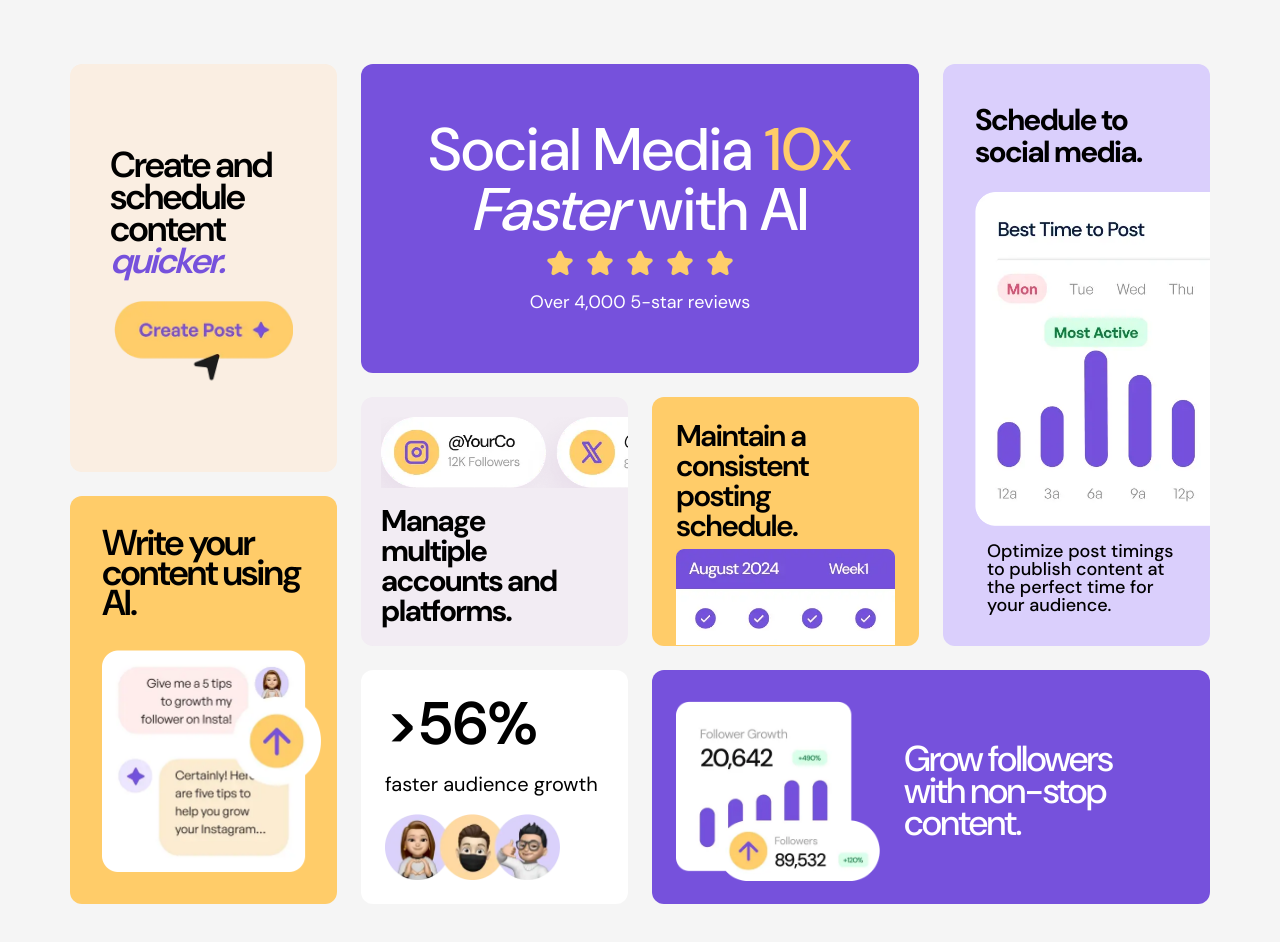
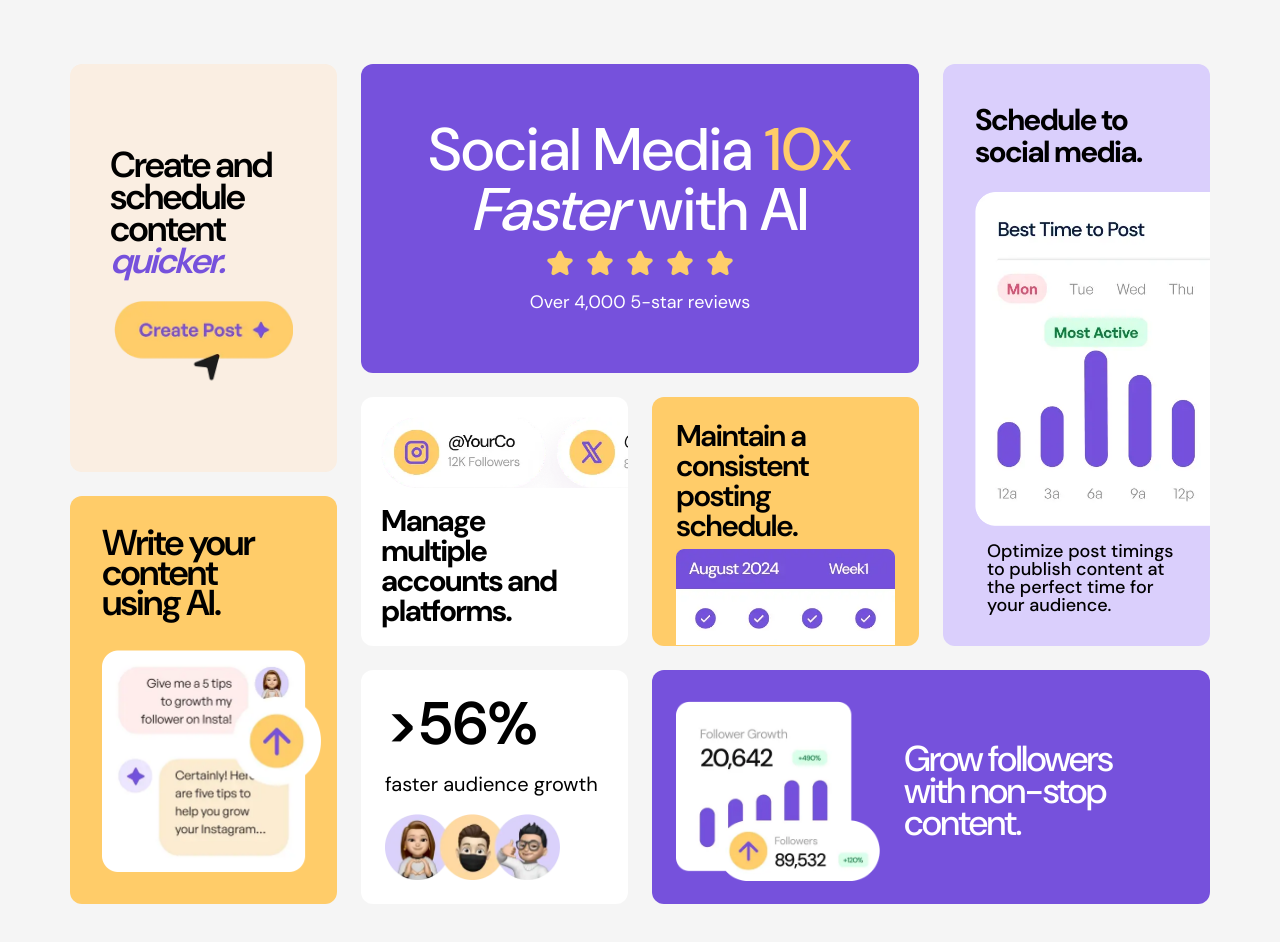
Before and after one commit to nazmul7575/bento-grid-main, a website built with Vite: page index.html in a window 1280 px wide. Built offline with nearby package versions, Linux system fonts and the light colour scheme.

Commit message:
fixed bg-color and some padding

```diff
--- a/index.html
+++ b/index.html
@@ -21,9 +21,9 @@
     </section>
 
     <section
-      class="bg-[#f2ecf3] p-5 lg:pr-0 lg:overflow-x-hidden rounded-xl bg-purple-0 lg:flex lg:flex-col lg:justify-between">
+      class="bg-[#ffffff] p-5 lg:pr-0 lg:overflow-x-hidden rounded-xl bg-purple-0 lg:flex lg:flex-col lg:justify-between">
       <img src="./src/images/illustration-multiple-platforms.webp" alt="multiple platforms"
-        class="object-cover object-left lg:w-[250px] lg:h-[71.5px]">
+        class="object-cover object-left lg:w-[250px] lg:h-[71.5px] rounded-full lg:rounded-l-full lg:rounded-r-none">
       <h2 class="text-2xl md:text-4xl lg:text-3xl lg:leading-none lg:pr-10 text-black mt-2 font-bold tracking-tighter">
         Manage multiple
         accounts
@@ -81,7 +81,7 @@
       </section>
 
       <section class="bg-[#ffcc69] rounded-xl lg:flex lg:flex-col justify-between">
-        <h2 class="text-3xl lg:text-4xl p-8 md:pr-24 lg:pr-8 font-semibold leading-[30px] tracking-tighter">Write your
+        <h2 class="text-3xl lg:text-4xl p-8 md:pr-24 lg:pr-10 font-semibold leading-[30px] tracking-tighter">Write your
           content using AI.</h2>
         <img src="./src/images/illustration-ai-content.webp" alt="ai content"
           class="w-3/4 md:w-full mt-6 lg:m-0 pl-8 pr-4 pb-8">
```
